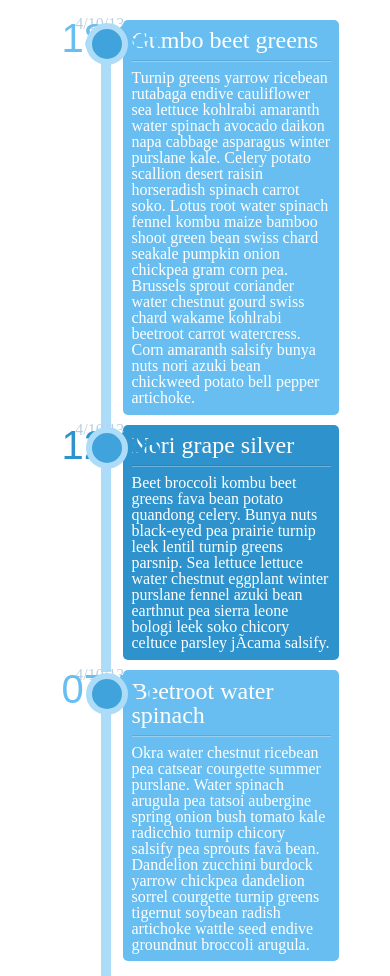
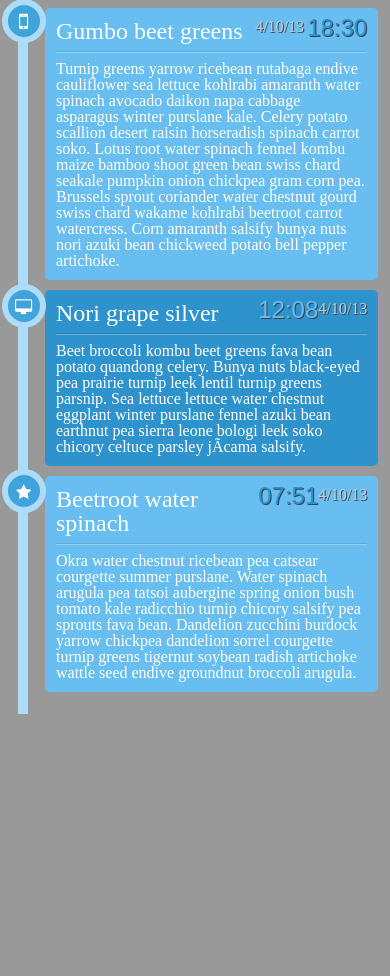
Before and after one commit to ac-perkins/w2d3, a plain HTML site: page index.html in a window 390 px wide. After the commit the page ends 844 px from the top, so only its background shows below. Drawn offline with Linux system fonts and the light colour scheme.

Commit message:
Add initial mobile and tablet layout.

```diff
--- a/index.html
+++ b/index.html
@@ -5,17 +5,17 @@
     <meta name="description" content="A Timeline of vegetables I've eaten.">
     <meta name="author" content="Alex Perkins">
     <title>Vegetable appreciation</title>
-    <!-- <link rel="stylesheet" href="css/normalize.css"> -->
-    <!-- <link rel="stylesheet" href="https://maxcdn.bootstrapcdn.com/font-awesome/4.5.0/css/font-awesome.min.css"> -->
+    <link rel="stylesheet" href="https://maxcdn.bootstrapcdn.com/font-awesome/4.5.0/css/font-awesome.min.css">
     <link rel="stylesheet" href="stylesheets/screen.css">
   </head>
   <body>
     <main>
         <article>
+          <time class="military-time">18:30</time>
           <time>4/10/13</time>
-          <time class="military-time">18:30</time>
+
           <div class="timeline">
-            <div class="icon"></div>
+            <div class="icon"><i class="fa fa-mobile fa-lg"></i></div>
           </div>
           <h2>Gumbo beet greens</h2>
           <hr>
@@ -25,7 +25,7 @@
           <time>4/10/13</time>
           <time class="military-time">12:08</time>
           <div class="timeline">
-            <div class="icon"></div>
+            <div class="icon"><i class="fa fa-desktop"></i></div>
           </div>
           <h2>Nori grape silver</h2>
           <hr>
@@ -35,7 +35,7 @@
           <time>4/10/13</time>
           <time class="military-time">07:51</time>
           <div class="timeline">
-            <div class="icon"></div>
+            <div class="icon"><i class="fa fa-star"></i></div>
           </div>
           <h2>Beetroot water spinach</h2>
           <hr>
--- a/sass/_timeline.scss
+++ b/sass/_timeline.scss
@@ -11,7 +11,7 @@ hr {
 }
 
 main {
-  width: 74%;
+  width: 80%;
   margin: 5% auto;
 }
 
@@ -19,7 +19,7 @@ article {
   position: relative;
   box-sizing: border-box;
   border-radius: 5px;
-  width: 75%;
+  width: 70%;
   float: right;
   margin-bottom: 10px;
   padding: 3%;
@@ -45,7 +45,7 @@ article:nth-last-of-type(even) {
 time {
   display: block;
   position: absolute;
-  left: -22%;
+  left: -21%;
   top: -1%;
   // border: 1px solid black;
   box-sizing: border-box;
@@ -57,7 +57,7 @@ time {
 
 .military-time {
   display: block;
-  margin-top: 1%;
+  margin-top: 2%;
   left: -28.4%;
   font-size: 2.5em;
   font-family: sans-serif;
@@ -67,13 +67,13 @@ time {
 .icon {
   background-color: #40A3DC;
   border: 6px solid #ADDCF9;
-  height: 30px;
-  width: 30px;
+  height: 32px;
+  width: 32px;
   border-radius: 50%;
   position: absolute;
-  top: -4%;
-  left: -155%;
-  // margin-top: -4%;
+  top: -8%;
+  left: -165%;
+  text-align: center;
 }
 
 .timeline {
@@ -81,8 +81,92 @@ time {
   // height: 100%;
   background-color: #ADDCF9;
   position: absolute;
-  left: -10%;
+  left: -8%;
   top: 5%;
-  bottom: -5%;
+  bottom: -10%;
   float: right;
 }
+
+i {
+  padding-top: 9px;
+}
+
+@media screen and (min-width: 668px) and (max-width: 1024px) {
+  body {
+    // width: 100%;
+    background-color: red;
+  }
+
+  main {
+    width: 95%;
+    margin: 2%;
+  }
+
+  article {
+    width: 80%;
+  }
+
+  .timeline {
+    left: -8%;
+  }
+
+  .military-time {
+    left: -25%;
+    font-size: 2.2em;
+  }
+}
+
+@media screen and (max-width: 667px) {
+  body {
+    // width: 100%;
+    background-color: #999;
+  }
+
+  main {
+    width: 95%;
+    margin: 2%;
+  }
+
+  article {
+    width: 90%;
+  }
+
+  .timeline {
+    left: -8%;
+  }
+
+  time {
+    position: relative;
+    left: 0;
+    float: right;
+    text-shadow: rgb(61, 65, 74) 1px 1px 0px;
+  }
+
+  .military-time {
+    position: relative;
+    left: 0;
+    font-size: 1.5em;
+    float: right;
+    // clear: right;
+    color: red;
+    margin-top: -1%;
+    margin-left: 1%;
+    text-shadow: rgb(61, 65, 74) 1px 1px 0px;
+  }
+
+  article:nth-of-type(odd) {
+     background-color: $lightBlueTheme;
+
+     .military-time {
+       color: $darkBlueTheme;
+     }
+  }
+
+  article:nth-last-of-type(even) {
+    background-color: $darkBlueTheme;
+
+    .military-time {
+      color: $lightBlueTheme;
+    }
+  }
+}
```
Also changed, not shown: stylesheets/screen.css.
